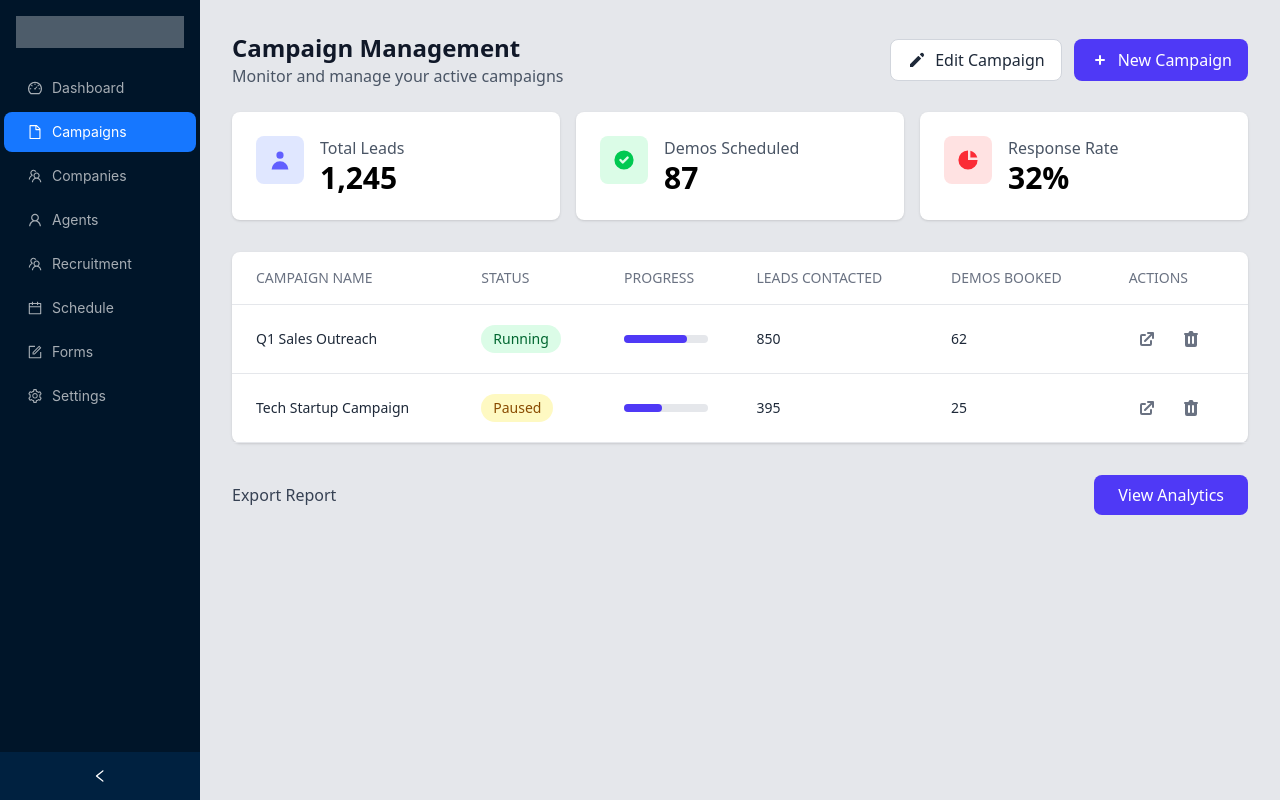
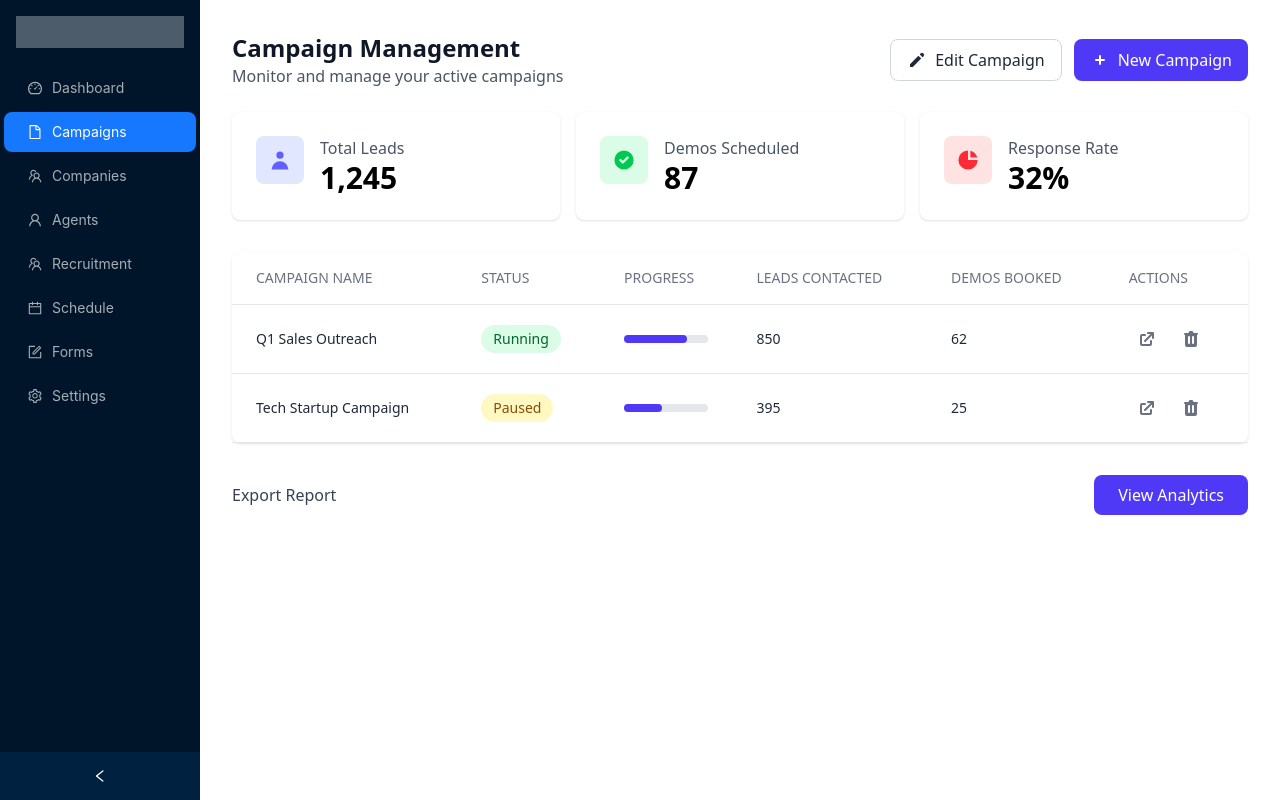
Before and after one commit to fardin-developer/Sales-Dashboard, a React (Vite) app: page /campaigns in a window 1280 px wide. Built offline with nearby package versions, Linux system fonts and the light colour scheme.

Commit message:
bg changed

```diff
--- a/src/pages/CampaignManagement.jsx
+++ b/src/pages/CampaignManagement.jsx
@@ -48,7 +48,7 @@ const CampaignManagement = () => {
   };
 
   return (
-    <div className="p-8 w-full">
+    <div className="p-8 w-full bg-white h-screen">
       <div className="flex justify-between items-center mb-6">
         <div>
           <h1 className="text-2xl font-bold text-gray-900">Campaign Management</h1>
```
